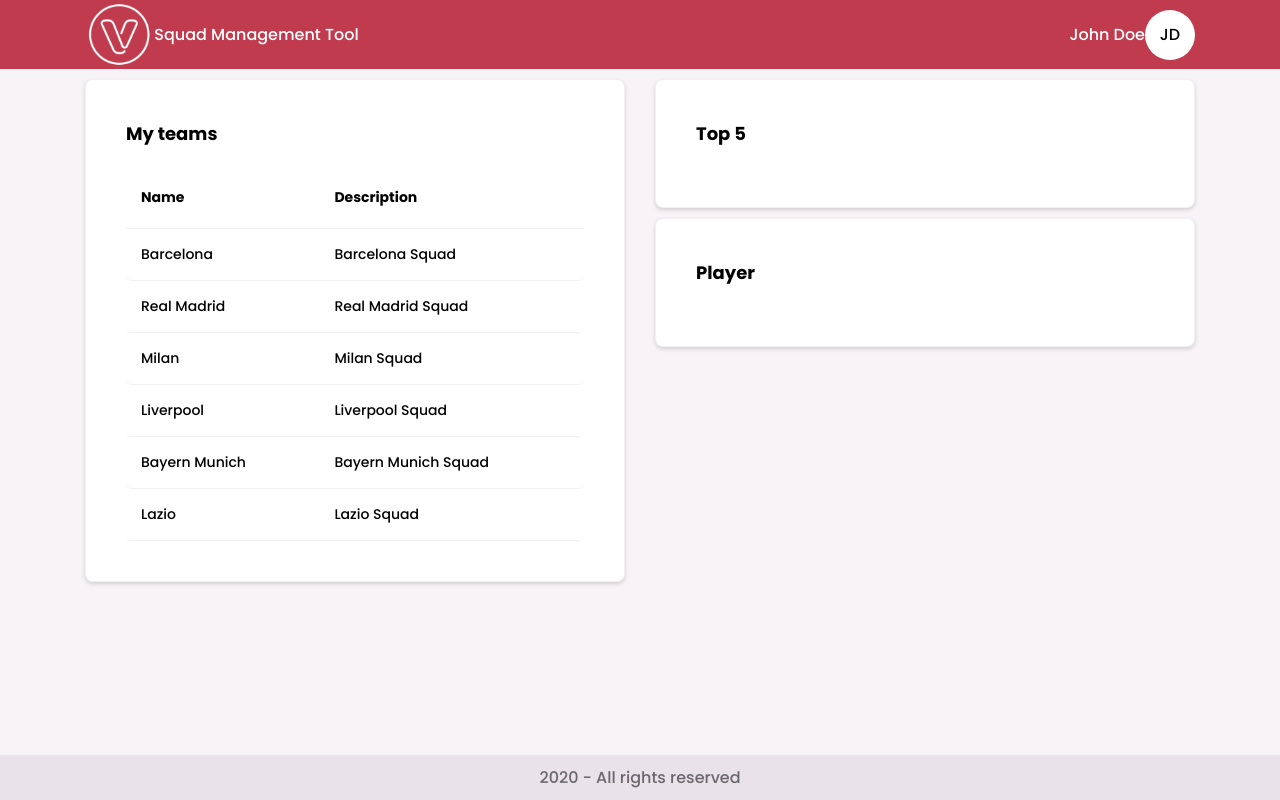
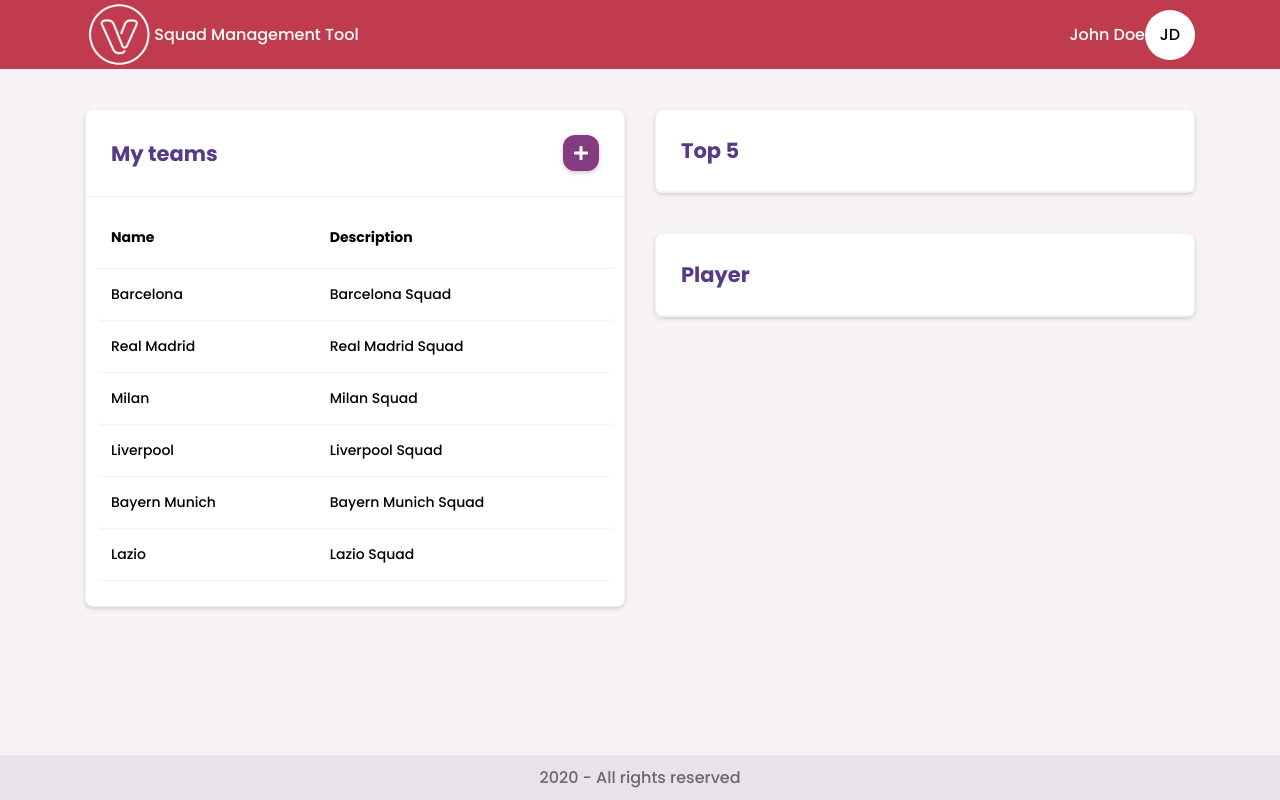
Before and after one commit to wjuniori/squad-management-tool, a React (Create React App) app: page / in a window 1280 px wide. Built offline with nearby package versions, Linux system fonts and the light colour scheme.

Commit message:
feat: add Button and ButtonPrimary components

```diff
--- a/package.json
+++ b/package.json
@@ -14,6 +14,7 @@
     "normalize.css": "^8.0.1",
     "react": "^16.14.0",
     "react-dom": "^16.14.0",
+    "react-icons": "^3.11.0",
     "react-router-dom": "^5.2.0",
     "react-scripts": "3.4.3",
     "styled-components": "^5.2.0",
--- a/src/assets/styles/global.ts
+++ b/src/assets/styles/global.ts
@@ -5,8 +5,11 @@ export default createGlobalStyle`
     --color-background-body: #f7f3f7;
     --color-background-footer: #e9e3e9;
     --color-background-table: #f7eef7;
+    --color-background-box: #ffffff;
 
     --color-primary: #c13b4e;
+    --color-secondary: #56398a;
+    --color-tertiary: #843c80;
 
     --color-text-primary: #ffffff;
     --color-text-secondary: #000000;
--- /dev/null
+++ b/src/components/Buttons/Button/Button.tsx
@@ -0,0 +1,13 @@
+import styled from 'styled-components';
+
+const Button = styled.button`
+  border: none;
+  padding: 15px 32px;
+  text-align: center;
+  text-decoration: none;
+  display: inline-block;
+  font-size: 16px;
+  cursor: pointer;
+`;
+
+export default Button;
--- /dev/null
+++ b/src/components/Buttons/ButtonPrimary/ButtonPrimary.tsx
@@ -0,0 +1,17 @@
+import styled from 'styled-components';
+import Button from '../Button/Button';
+
+const ButtonPrimary = styled(Button)`
+  background-color: var(--color-tertiary);
+  color: #fff;
+  border-radius: 4px;
+  box-shadow: 0px 2px 4px rgba(132, 60, 128, 0.3);
+
+  :hover {
+    background-color: var(--color-background-table);
+    color: var(--color-text-table);
+    box-shadow: 0px 2px 4px rgba(186, 86, 141, 0.3);
+  }
+`;
+
+export default ButtonPrimary;
--- a/src/components/WhiteBox/WhiteBox.tsx
+++ b/src/components/WhiteBox/WhiteBox.tsx
@@ -1,19 +1,31 @@
 import styled from 'styled-components';
 
 const WhiteBox: any = styled.section`
-  margin-top: 10px;
-  margin-bottom: 10px;
+  margin-top: 40px;
+  margin-bottom: 40px;
   font-size: 14px;
-  padding: 40px;
-  background-color: #fff;
+  background-color: var(--color-background-box);
   border: 1px solid rgba(120, 115, 137, 0.1);
   box-shadow: 0px 2px 4px rgba(0, 0, 0, 0.14882);
   border-radius: 8px;
 `;
 
+WhiteBox.Header = styled.div`
+  padding: 25px;
+  border-bottom: 1px solid var(--color-divider);
+  display: flex;
+  justify-content: space-between;
+  align-items: center;
+  flex-wrap: wrap;
+`;
+
 WhiteBox.Title = styled.h1`
-  margin-bottom: 20px;
-  font-size: 18px;
+  color: var(--color-secondary);
+`;
+
+WhiteBox.Body = styled.div`
+  padding: 10px;
+  padding-bottom: 25px;
 `;
 
 export default WhiteBox;
--- /dev/null
+++ b/src/pages/Home/Home.styles.ts
@@ -0,0 +1,12 @@
+import styled from 'styled-components';
+import ButtonPrimary from '../../components/Buttons/ButtonPrimary/ButtonPrimary';
+
+const ButtonCreate = styled(ButtonPrimary)`
+  display: flex;
+  justify-content: center;
+  align-items: center;
+  padding: 10px;
+  border-radius: 12px;
+`;
+
+export default ButtonCreate;
--- a/src/pages/Home/Home.tsx
+++ b/src/pages/Home/Home.tsx
@@ -1,4 +1,6 @@
 import React, { useEffect } from 'react';
+import { FaPlus } from 'react-icons/fa';
+import { useHistory } from 'react-router-dom';
 import PageDefault from '../../components/PageDefault/PageDefault';
 import Container from '../../components/GridSystem/Container/Container';
 import Row from '../../components/GridSystem/Row/Row';
@@ -7,14 +9,23 @@ import WhiteBox from '../../components/WhiteBox/WhiteBox';
 import useTeams from '../../hooks/useTeams';
 import teamsData from '../../data/teams.json';
 import TableTeams from '../../components/Tables/TableTeams/TableTeams';
+import ButtonCreate from './Home.styles';
 
 const Home: React.FC = () => {
   const { teams, setTeams } = useTeams();
+  const history = useHistory();
 
   useEffect(() => {
     // console.log('teams', teams);
     setTeams(teamsData);
   }, [setTeams]);
+
+  const handleClickCreate = (
+    event: React.MouseEvent<HTMLButtonElement, MouseEvent>
+  ) => {
+    event.preventDefault();
+    history.push('/team');
+  };
 
   return (
     <PageDefault>
@@ -22,16 +33,27 @@ const Home: React.FC = () => {
         <Row>
           <Col width="50%">
             <WhiteBox>
-              <WhiteBox.Title>My teams</WhiteBox.Title>
-              <TableTeams teams={teams} />
+              <WhiteBox.Header>
+                <WhiteBox.Title>My teams</WhiteBox.Title>
+                <ButtonCreate onClick={handleClickCreate}>
+                  <FaPlus />
+                </ButtonCreate>
+              </WhiteBox.Header>
+              <WhiteBox.Body>
+                <TableTeams teams={teams} />
+              </WhiteBox.Body>
             </WhiteBox>
           </Col>
           <Col width="50%">
             <WhiteBox>
-              <WhiteBox.Title>Top 5</WhiteBox.Title>
+              <WhiteBox.Header>
+                <WhiteBox.Title>Top 5</WhiteBox.Title>
+              </WhiteBox.Header>
             </WhiteBox>
             <WhiteBox>
-              <WhiteBox.Title>Player</WhiteBox.Title>
+              <WhiteBox.Header>
+                <WhiteBox.Title>Player</WhiteBox.Title>
+              </WhiteBox.Header>
             </WhiteBox>
           </Col>
         </Row>
--- a/src/pages/Team/Team.tsx
+++ b/src/pages/Team/Team.tsx
@@ -12,7 +12,9 @@ const Team: React.FC = () => {
         <Row>
           <Col width="100%">
             <WhiteBox>
-              <WhiteBox.Title>Create your team</WhiteBox.Title>
+              <WhiteBox.Header>
+                <WhiteBox.Title>Create your team</WhiteBox.Title>
+              </WhiteBox.Header>
             </WhiteBox>
           </Col>
         </Row>
```
Also changed, not shown: 1 other file (tests, documents, lock files or other folders).
